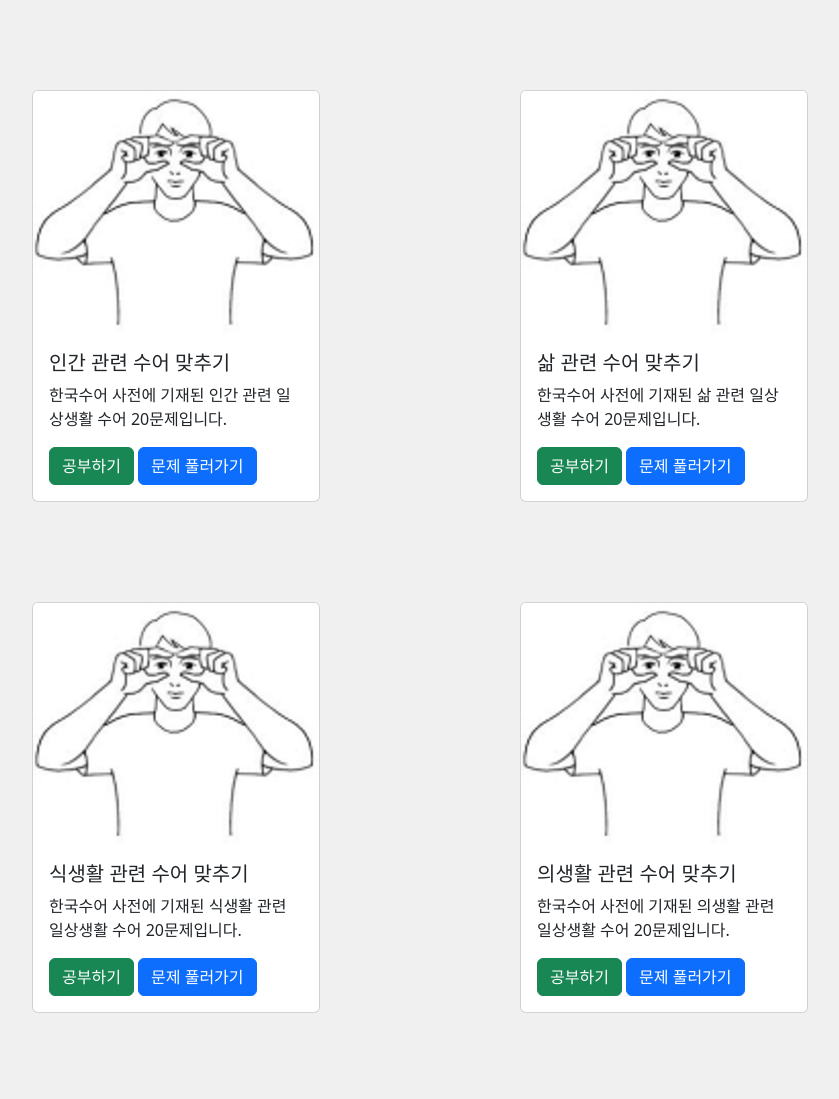
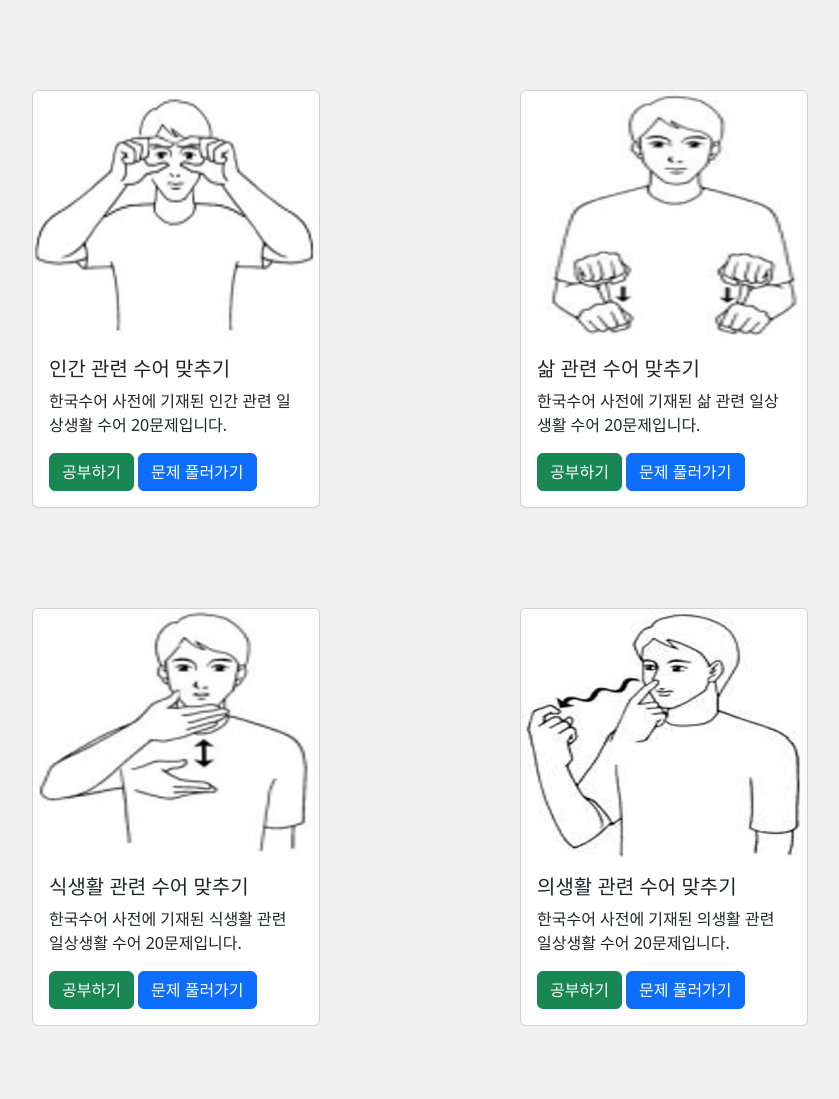
Before and after one commit to Signlogue/Signlogue, a PHP site: page /mainpage.php in a window 1280 px wide. Shown: the part 62-1161 px from the top of the page, without its empty margins (213-1052 px from the left). Run offline with PHP 8.4, Linux system fonts and the light colour scheme; some web fonts are replaced.

Commit message:
데이터베이스명 바꿈/ 메인페이지 이미지 바꿈

```diff
--- a/join_process.php
+++ b/join_process.php
@@ -23,7 +23,7 @@
     $uname = $_POST['uname'];
 
     $dbcon = mysqli_connect('localhost', 'root', '');
-    mysqli_select_db($dbcon, 'kt');
+    mysqli_select_db($dbcon, 'sign');
 
     $query = "insert into member values(null, '$uid', '$upw', '$uname')";
     $result = mysqli_query($dbcon, $query);
--- a/login_process.php
+++ b/login_process.php
@@ -23,7 +23,7 @@
     $upw = $_POST['upw'];
 
     $dbcon = mysqli_connect('localhost', 'root', '');
-    mysqli_select_db($dbcon, 'kt');
+    mysqli_select_db($dbcon, 'sign');
 
     $query = "SELECT * FROM member WHERE uid = '$uid'";
     $result = mysqli_query($dbcon, $query);
--- a/mainpage.css
+++ b/mainpage.css
@@ -146,3 +146,7 @@ footer {
     padding: 10px;
   }
 }
+
+.img_sign{
+  height: 250px;
+}
--- a/mainpage.php
+++ b/mainpage.php
@@ -18,7 +18,7 @@
       <div class="testbox">
         <div class="testcard-1">
           <div class="card" style="width: 18rem">
-            <img src="./img/169.jpg" class="card-img-top" alt="..." />
+            <img src="./img/169.jpg" class="card-img-top img_sign" alt="..." />
             <div class="card-body">
               <h5 class="card-title">인간 관련 수어 맞추기</h5>
               <p class="card-text">
@@ -32,7 +32,7 @@
 
         <div class="testcard-2">
           <div class="card" style="width: 18rem">
-            <img src="./img/169.jpg" class="card-img-top" alt="..." />
+            <img src="./sign/21.jpg" class="card-img-top img_sign" alt="..." />
             <div class="card-body">
               <h5 class="card-title">삶 관련 수어 맞추기</h5>
               <p class="card-text">
@@ -48,7 +48,7 @@
       <div class="testbox">
         <div class="testbox-3">
           <div class="card" style="width: 18rem">
-            <img src="./img/169.jpg" class="card-img-top" alt="..." />
+            <img src="./sign/41.jpg" class="card-img-top img_sign" alt="..." />
             <div class="card-body">
               <h5 class="card-title">식생활 관련 수어 맞추기</h5>
               <p class="card-text">
@@ -62,7 +62,7 @@
 
         <div class="testbox-4">
           <div class="card" style="width: 18rem">
-            <img src="./img/169.jpg" class="card-img-top" alt="..." />
+            <img src="./sign/61.jpg" class="card-img-top img_sign" alt="..." />
             <div class="card-body">
               <h5 class="card-title">의생활 관련 수어 맞추기</h5>
               <p class="card-text">
--- a/mypage_process.php
+++ b/mypage_process.php
@@ -25,7 +25,7 @@
     $uname = $_POST['uname'];
 
     $dbcon = mysqli_connect('localhost', 'root', '');
-    mysqli_select_db($dbcon, 'kt');
+    mysqli_select_db($dbcon, 'sign');
 
     $query = "update member set upw='$upw', uname='$uname' where uid='$uid'";
     $result = mysqli_query($dbcon, $query);
```
